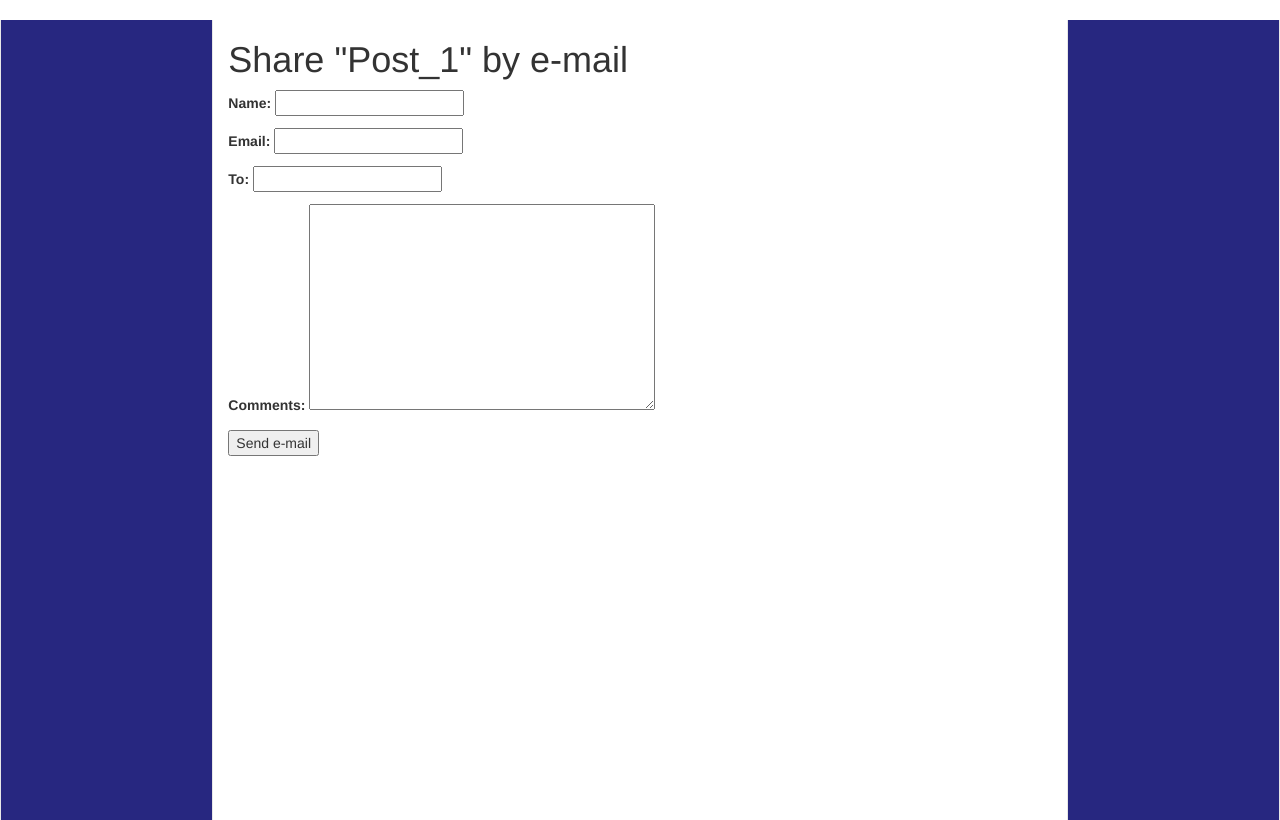
After one commit to CaptainMich/IMS, a Django app: template site/blog/templates/blog/post_share.html in a window 1280 px wide. The commit adds this page. Run offline with Django 3.2, Linux system fonts and the light colour scheme; the template is opened without the code that fills it: values that come from a table or form of the project are taken from there, others are empty; data comes from the database, SQL or seed files in the repository; parts of the project's set-up code (start-up, migrations or seed data) failed here and were passed over; some libraries are stand-ins or nearby versions.

Commit message:
Modify some url

```diff
--- a/site/blog/models.py
+++ b/site/blog/models.py
@@ -43,10 +43,7 @@ class Post(models.Model):
 
     def get_absolute_url(self):
         return reverse('blog:post_detail',
-						args = [self.publish.year,
-								self.publish.strftime('%m'),
-								self.publish.strftime('%d'),
-								self.slug])
+						args = [self.slug])
 
 class Comment(models.Model):
     post = models.ForeignKey(Post, related_name='comments')
--- /dev/null
+++ b/site/blog/templates/blog/post_share.html
@@ -0,0 +1,21 @@
+{% extends "base.html" %}
+{% block title %}Share a Post{% endblock %}
+
+{% block content %}
+
+    <!-- Display the form or a success message when the email is sent -->
+    {% if sent %}
+        <h1>E-mail successfully sent</h1>
+        <p>
+            "{{ post.title }}" was successfully sent to {{ form.cleaned_data.to }}.
+        </p>
+    {% else %}
+        <h1>Share "{{ post.title }}" by e-mail</h1>
+        <form action="." method="post">
+            {{ form.as_p }}
+            {% csrf_token %}
+            <input type="submit" value="Send e-mail" />
+        </form>
+    {% endif %}
+
+{% endblock %}
--- a/site/blog/urls.py
+++ b/site/blog/urls.py
@@ -7,9 +7,8 @@ urlpatterns = [
 	# post views
 	url(r'^$', views.post_home, name = 'post_home' ),
     url(r'^all/$', views.post_list, name = 'post_list'),
-	url(r'^(?P<year>\d{4})/(?P<month>\d{2})/(?P<day>\d{2})/'\
-		r'(?P<post>[-\w]+)/$', views.post_detail, name = 'post_detail'),
-    url(r'^(?P<post_id>\d+)/share/$', views.post_share, name='post_share'),
+	url(r'^(?P<post>[-\w]+)/$', views.post_detail, name = 'post_detail'),
+    url(r'^(?P<post>[-\w]+)/share/$', views.post_share, name='post_share'),
     url(r'^tag/(?P<tag_slug>[-\w]+)/$', views.post_list, name='post_list_by_tag'),
 
 ]
--- a/site/homepage/templates/menu.html
+++ b/site/homepage/templates/menu.html
@@ -21,7 +21,7 @@
 			<div class="collapse navbar-collapse text-center" id="bs-example-navbar-collapse-1">
 				<ul class="nav navbar-nav">
 					<li class="active"><a href="#">Home</a></li>
-					<li><a href="#">Blog</a></li>
+					<li><a href="{% url 'blog:post_home' %}">Blog</a></li>
 					<li><a href="#">Cloud</a></li>
 				</ul>
 				<form class="navbar-form navbar-right">
```
Also changed, not shown: site/blog/views.py (+5 -9 lines).
